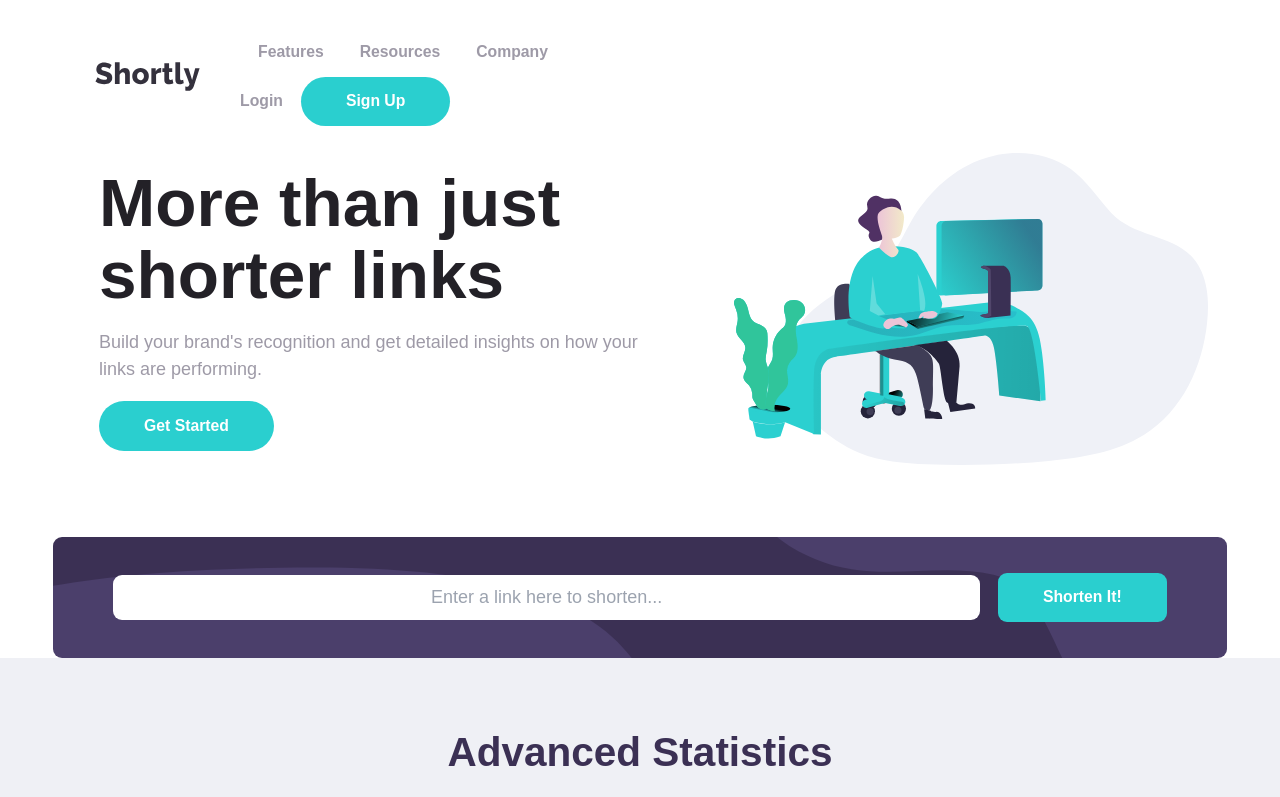
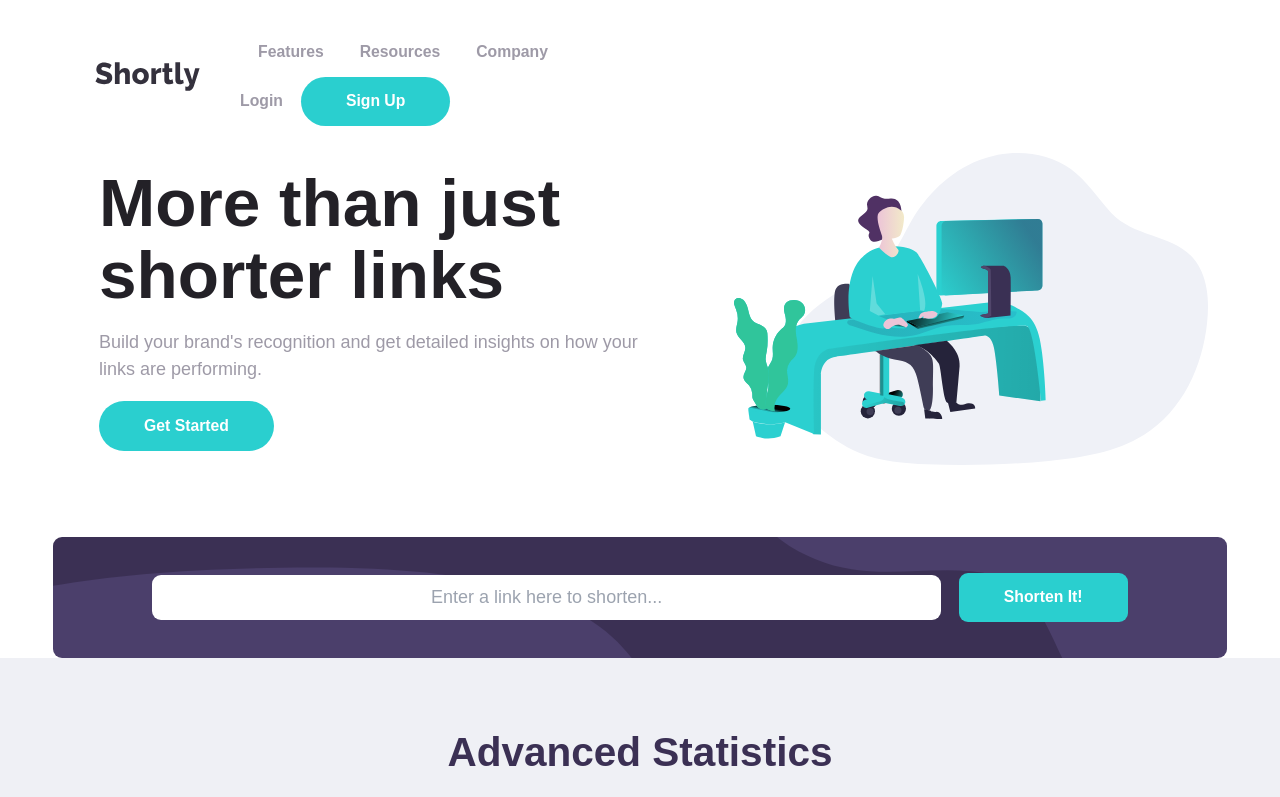
Before and after one commit to skh113/url-shortening-api-react, a React app: page / in a window 1280 px wide. Shown: the top 797 px of the page. Built offline with nearby package versions, Linux system fonts and the light colour scheme; the HTML template or start-up script is replaced by a standard one.

Commit message:
Added styles to links

```diff
--- a/src/components/LinkItems.tsx
+++ b/src/components/LinkItems.tsx
@@ -5,9 +5,13 @@ interface Data {
 const LinkItems = ({ links }: Data) => {
   if (links.length === 0) return;
   return (
-    <div className="flex flex-col pt-8">
+    <div className="flex flex-col pb-4 items-center">
       {links.map((link) => (
-        <a key={link} href={link} className="text-white mb-2">
+        <a
+          key={link}
+          href={link}
+          className="text-my-grayish-violet hover:text-white hover:scale-125 mb-2 transition"
+        >
           {link}
         </a>
       ))}
--- a/src/components/LinkShortener.tsx
+++ b/src/components/LinkShortener.tsx
@@ -41,8 +41,9 @@ const LinkShortener = () => {
   };
 
   return (
-    <div className="flex mt-16 items-center justify-center">
-      <div className="flex items-center justify-center w-11/12 mobile:bg-shorten-mobile md:bg-shorten-desktop mobile:flex-col md:flex-row bg-cover py-8 bg-my-dark-violet rounded-lg md:px-10">
+    <div className="flex justify-center items-center">
+      <div className="flex mt-16 items-center justify-center mobile:flex-col mobile:bg-shorten-mobile md:bg-shorten-desktop bg-my-dark-violet bg-cover rounded-lg w-11/12">
+        <div className="flex items-center justify-center w-11/12 mobile:flex-col md:flex-row bg-cover py-8 md:px-10">
           <input
             type="text"
             placeholder="Enter a link here to shorten..."
@@ -56,6 +57,7 @@ const LinkShortener = () => {
           >
             Shorten It!
           </Button>
+        </div>
         <LinkItems links={data} />
       </div>
     </div>
```
Lines whose indentation alone changed are shown as unchanged.
